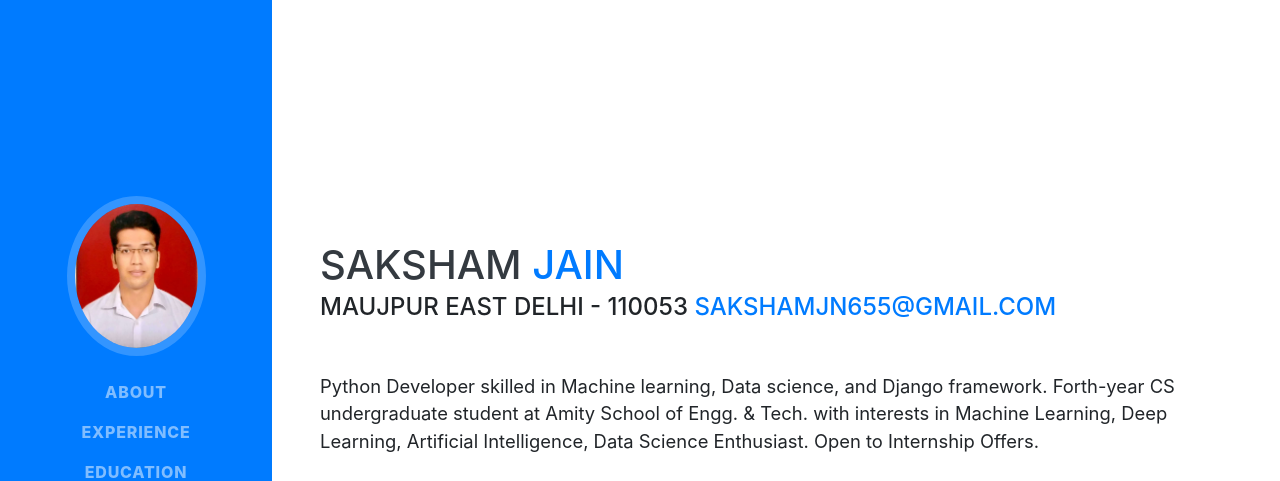
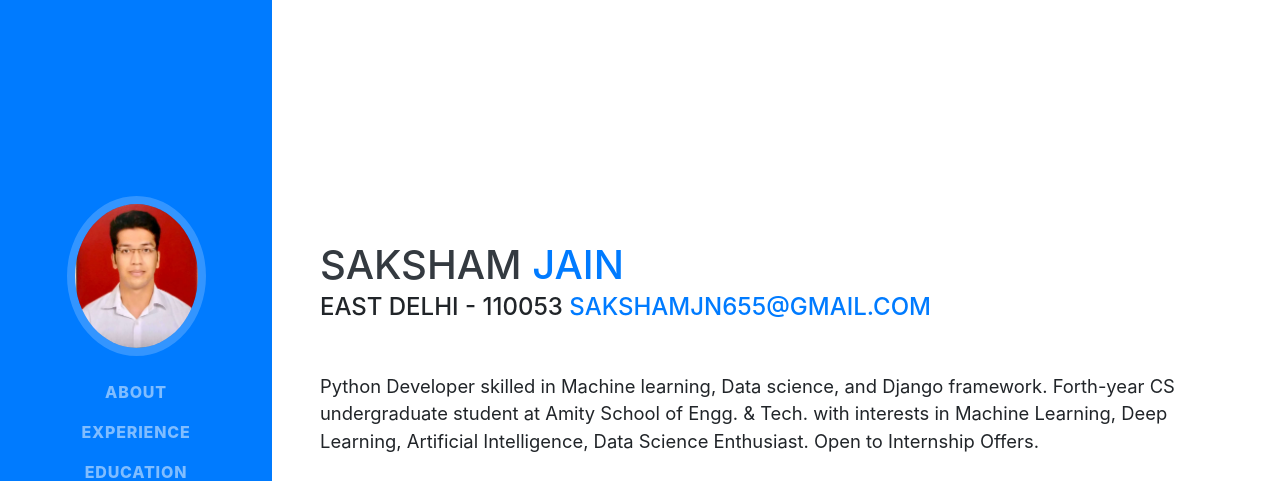
Before and after one commit to sakshamjn/Me, a website with bundled scripts: page index.html in a window 1280 px wide. Shown: the top 481 px of the page. Built offline with nearby package versions, Linux system fonts and the light colour scheme; a web font is replaced by a local one.

Commit message:
Updated Address

```diff
--- a/index.html
+++ b/index.html
@@ -66,7 +66,7 @@
         <h1 class="mb-0">Saksham
           <span class="text-primary">Jain</span>
         </h1>
-        <div class="subheading mb-5">Maujpur East Delhi - 110053
+        <div class="subheading mb-5">East Delhi - 110053
           <a href="mailto:name@email.com">Sakshamjn655@gmail.com</a>
         </div>
         <p class="lead mb-5">Python Developer skilled in Machine learning, Data science, and Django framework.
```
